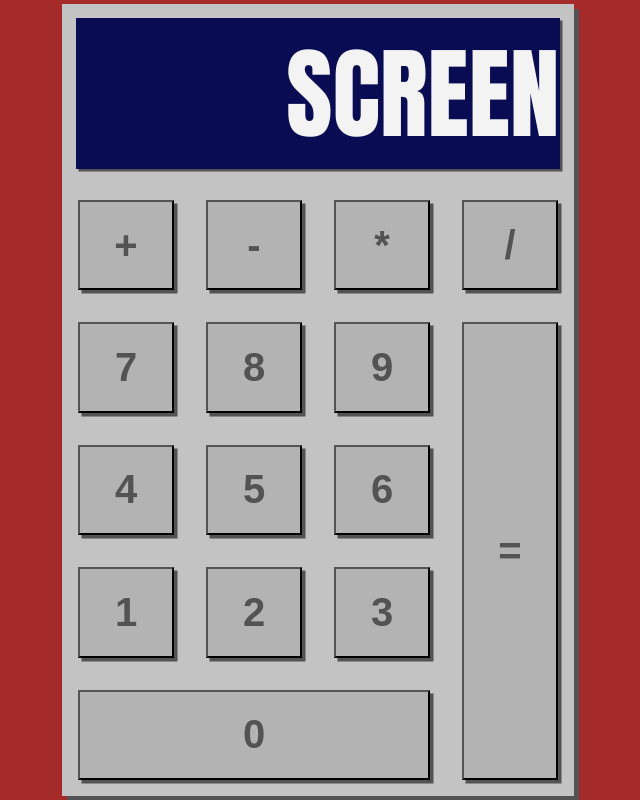
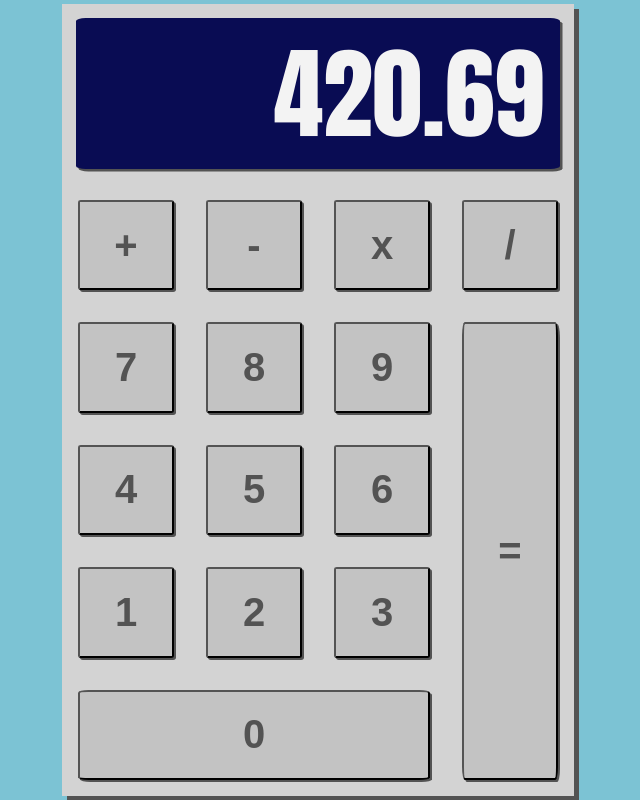
Before and after one commit to Noulo-SR/calculator, a plain HTML site: page index.html in a window 1280 px wide. Shown: the whole page, without its empty margins (322-962 px from the left). Drawn offline with Linux system fonts and the light colour scheme.

Commit message:
Create basic math operation functions (add, substract, multiply, divide)
functions that take two numbers and return a result. Also made small changes to the color of elements in css

```diff
--- a/css/style.css
+++ b/css/style.css
@@ -6,7 +6,7 @@ body {
     height: 100vh;
     margin: 0;
     padding: 0;
-    background-color: brown;
+    background-color: #7cc3d4;
     display: flex;
     justify-content: center;
     align-items: center;
@@ -15,7 +15,7 @@ body {
 .frame {
     height: 99vh;
     width: 40vw;
-    background-color: #C3C3C3;
+    background-color: #D3D3D3;
     display: grid;
     grid-template-columns: repeat(4, 1fr);
     grid-template-rows: repeat(6, 1fr);
@@ -39,12 +39,13 @@ body {
 .button {
     grid-area: button;
     margin: 2vh;
-    box-shadow: 3.5px 3.5px #535353;
+    box-shadow: 2px 2px #535353;
     color: blue;
-    background-color: #B3B3B3;
+    background-color: #C3C3C3;
     color: #535353;
     font-weight: bolder;
     font-size: 40px;
+    border-radius: 3%;
 }
 
 #screen {
@@ -59,10 +60,18 @@ body {
     align-items: center;
     /* font-weight: 900; */
     font-size: 100px;
-    text-transform: scale(1, 1.5);
+
     font-stretch: condensed;
     display: flex;
+    padding-right: 2vh;
+    border-radius: 2%;
 }
+
+
+.screen div {
+    font-stretch: ultra-condensed;
+}
+
 #plus {
     grid-area: plus;
 }
--- a/index.html
+++ b/index.html
@@ -7,10 +7,12 @@
 </head>
 <body>
     <div class='frame'>
-        <div class='screen' id='screen'>SCREEN</div>
+        <div class='screen' id='screen'>
+          <div>420.69</div>
+        </div>
         <button class='button' id='plus'>+</button>
         <button class='button' id='minus'>-</button>
-        <button class='button' id='multiply'>*</button>
+        <button class='button' id='multiply'>x</button>
         <button class='button' id='divide'>/</button>
         <button class='button' id='nine'>9</button>
         <button class='button' id='eight'>8</button>
@@ -25,7 +27,10 @@
         <button class='button' id='equal'>=</button>
     </div>
   <script>
-    // Your JavaScript goes here!
+    let add = (n, m) => n + m; //basic addition function
+    let substract = (n, n) => n - m; //basic substraction function
+    let multiply = (n, m) =>  n * m; //basic multiplication function
+    let divide = (n, m) => m !== 0 ? n/m : "ERROR"; //basic division function
   </script>
 </body>
 </html>
```
